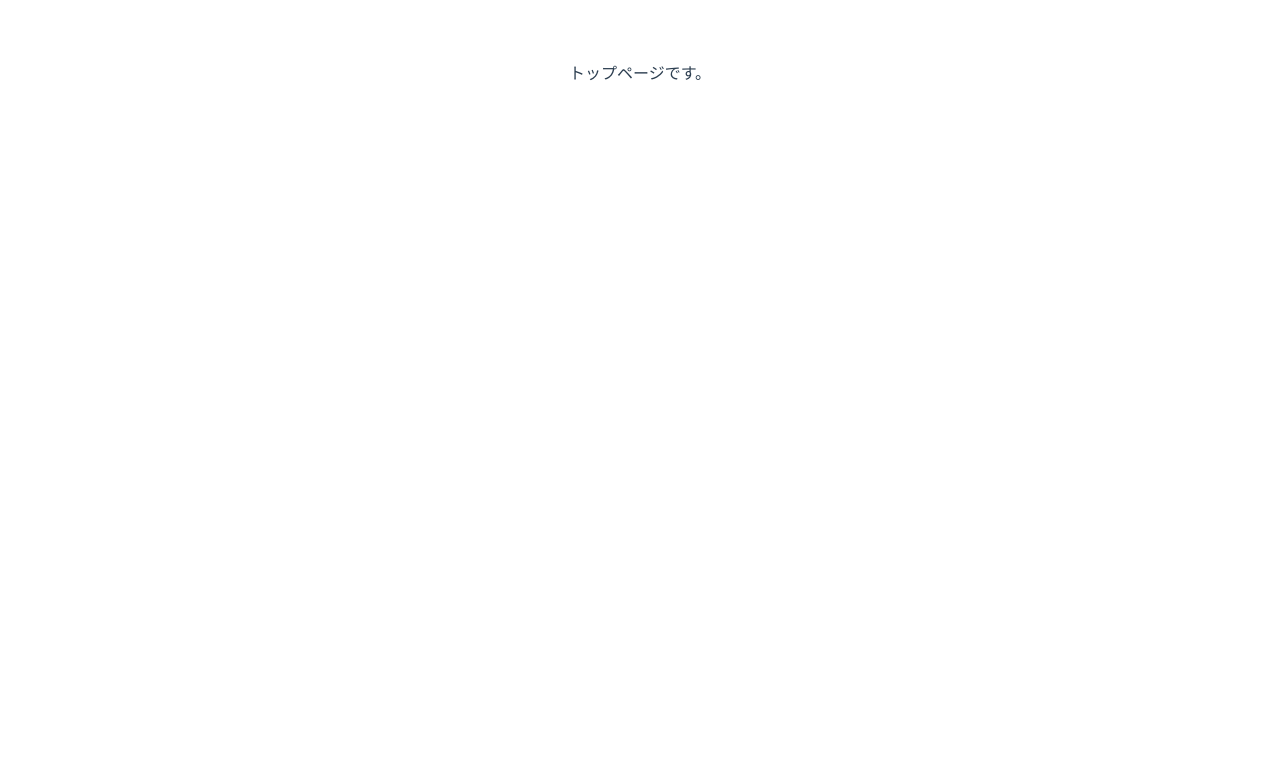
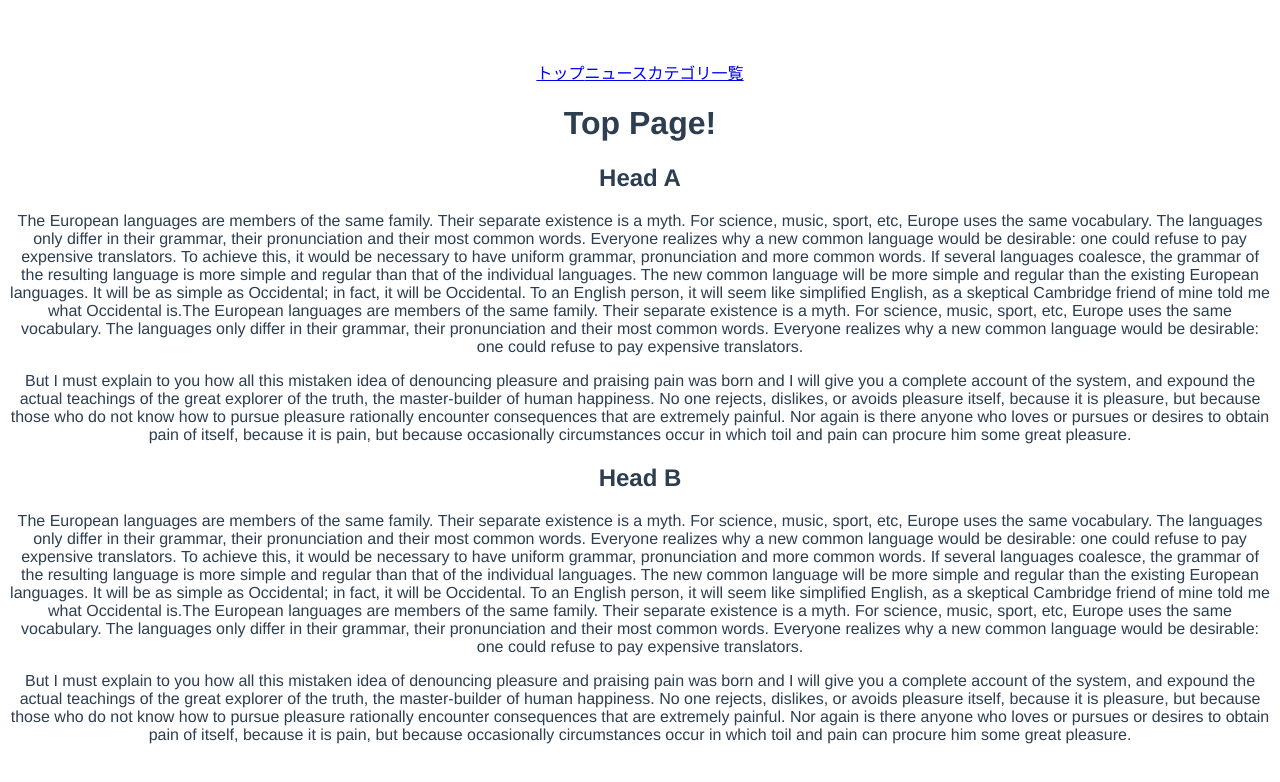
Before and after one commit to cloudliner/vue-example, a Vue app: page /#/top in a window 1280 px wide. Shown: the top 782 px of the page. Built offline with nearby package versions, Linux system fonts and the light colour scheme.

Commit message:
add top template

```diff
--- a/index.html
+++ b/index.html
@@ -6,10 +6,6 @@
   </head>
   <body>
     <div id="app">
-      <router-link to="/top">トップ</router-link>
-      <router-link to="/news">ニュース</router-link>
-      <router-link to="/category">カテゴリ一覧</router-link>
-      <router-view></router-view>
     </div>
     <!-- built files will be auto injected -->
   </body>
--- a/src/App.vue
+++ b/src/App.vue
@@ -1,5 +1,8 @@
 <template>
   <div id="app">
+    <router-link to="/top">トップ</router-link>
+    <router-link to="/news">ニュース</router-link>
+    <router-link to="/category">カテゴリ一覧</router-link>
     <router-view></router-view>
   </div>
 </template>
--- /dev/null
+++ b/src/components/Top.vue
@@ -0,0 +1,26 @@
+<template>
+  <div class="top">
+    <h1>{{ msg }}</h1>
+    <h2>Head A</h2>
+    <p>The European languages are members of the same family. Their separate existence is a myth. For science, music, sport, etc, Europe uses the same vocabulary. The languages only differ in their grammar, their pronunciation and their most common words. Everyone realizes why a new common language would be desirable: one could refuse to pay expensive translators. To achieve this, it would be necessary to have uniform grammar, pronunciation and more common words. If several languages coalesce, the grammar of the resulting language is more simple and regular than that of the individual languages. The new common language will be more simple and regular than the existing European languages. It will be as simple as Occidental; in fact, it will be Occidental. To an English person, it will seem like simplified English, as a skeptical Cambridge friend of mine told me what Occidental is.The European languages are members of the same family. Their separate existence is a myth. For science, music, sport, etc, Europe uses the same vocabulary. The languages only differ in their grammar, their pronunciation and their most common words. Everyone realizes why a new common language would be desirable: one could refuse to pay expensive translators.</p>
+    <p>But I must explain to you how all this mistaken idea of denouncing pleasure and praising pain was born and I will give you a complete account of the system, and expound the actual teachings of the great explorer of the truth, the master-builder of human happiness. No one rejects, dislikes, or avoids pleasure itself, because it is pleasure, but because those who do not know how to pursue pleasure rationally encounter consequences that are extremely painful. Nor again is there anyone who loves or pursues or desires to obtain pain of itself, because it is pain, but because occasionally circumstances occur in which toil and pain can procure him some great pleasure.</p>
+    <h2>Head B</h2>
+    <p>The European languages are members of the same family. Their separate existence is a myth. For science, music, sport, etc, Europe uses the same vocabulary. The languages only differ in their grammar, their pronunciation and their most common words. Everyone realizes why a new common language would be desirable: one could refuse to pay expensive translators. To achieve this, it would be necessary to have uniform grammar, pronunciation and more common words. If several languages coalesce, the grammar of the resulting language is more simple and regular than that of the individual languages. The new common language will be more simple and regular than the existing European languages. It will be as simple as Occidental; in fact, it will be Occidental. To an English person, it will seem like simplified English, as a skeptical Cambridge friend of mine told me what Occidental is.The European languages are members of the same family. Their separate existence is a myth. For science, music, sport, etc, Europe uses the same vocabulary. The languages only differ in their grammar, their pronunciation and their most common words. Everyone realizes why a new common language would be desirable: one could refuse to pay expensive translators.</p>
+    <p>But I must explain to you how all this mistaken idea of denouncing pleasure and praising pain was born and I will give you a complete account of the system, and expound the actual teachings of the great explorer of the truth, the master-builder of human happiness. No one rejects, dislikes, or avoids pleasure itself, because it is pleasure, but because those who do not know how to pursue pleasure rationally encounter consequences that are extremely painful. Nor again is there anyone who loves or pursues or desires to obtain pain of itself, because it is pain, but because occasionally circumstances occur in which toil and pain can procure him some great pleasure.</p>
+  </div>
+</template>
+
+<script>
+export default {
+  name: 'top',
+  data () {
+    return {
+      msg: 'Top Page!'
+    }
+  }
+}
+</script>
+
+<!-- Add "scoped" attribute to limit CSS to this component only -->
+<style scoped>
+</style>
--- a/src/router/index.js
+++ b/src/router/index.js
@@ -1,6 +1,7 @@
 import Vue from 'vue'
 import Router from 'vue-router'
 import Hello from '@/components/Hello'
+import Top from '@/components/Top'
 
 Vue.use(Router)
 
@@ -13,9 +14,8 @@ export default new Router({
     },
     {
       path: '/top',
-      component: {
-        template: '<div>トップページです。</div>'
-      }
+      name: 'Top',
+      component: Top
     },
     {
       path: '/news',
```
